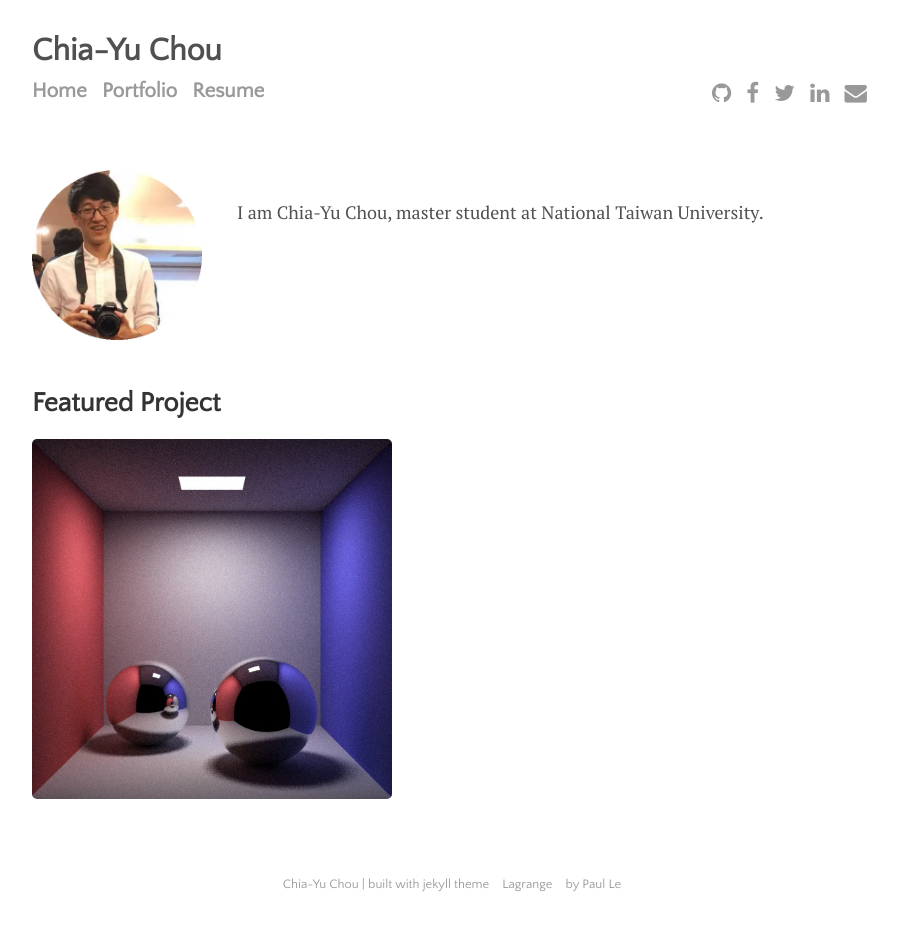
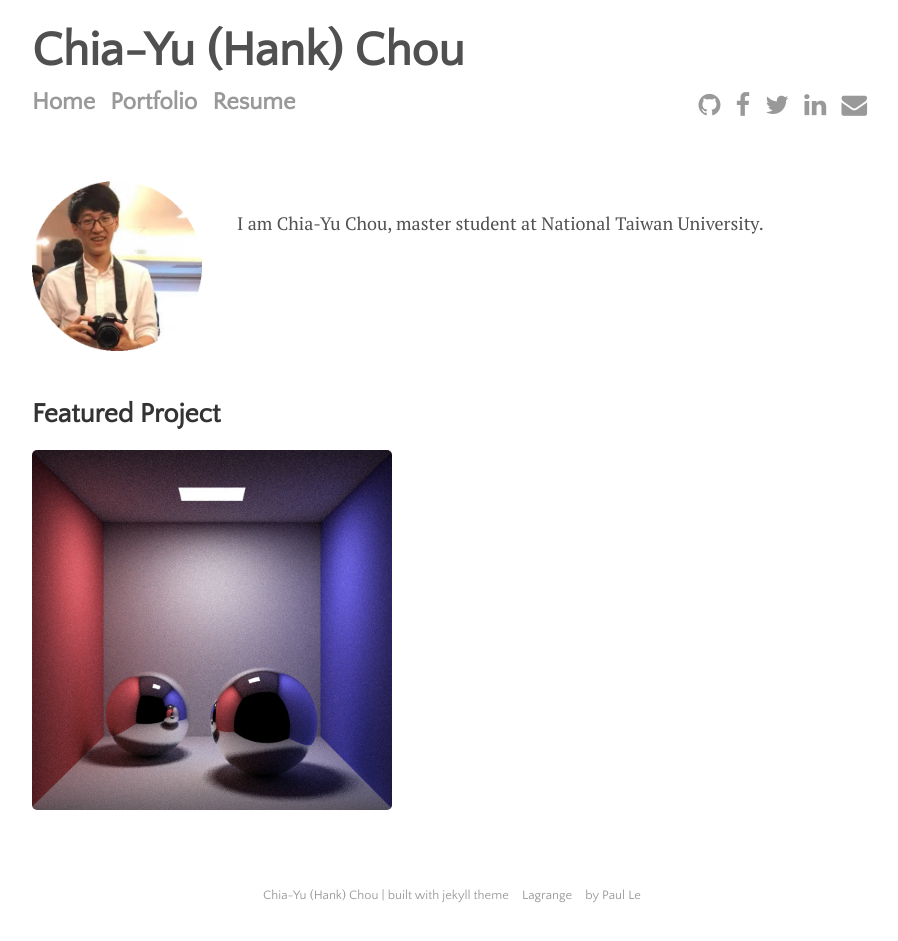
Before and after one commit to xh5a5n6k6/xh5a5n6k6.github.io, a Jekyll site: the page built from index.md, in a window 1280 px wide. Shown: the whole page, without its empty margins (188-1086 px from the left). Built offline with Jekyll 4.4.1, drawn with Linux system fonts in a browser that asks for light colours.

Commit message:
Revise font size

```diff
--- a/_config.yml
+++ b/_config.yml
@@ -20,7 +20,7 @@ permalink:           none
 plugins:             [jekyll-paginate, jekyll-sitemap, jekyll-feed, jekyll-seo-tag]
 
 # Customise atom feed settings (this is where Jekyll-Feed gets configuration information)
-title:		           'Chia-Yu Chou'
+title:		           'Chia-Yu (Hank) Chou'
 description:	       ''
 author:              'Paul Le'
 
--- a/_includes/footer.html
+++ b/_includes/footer.html
@@ -1,5 +1,4 @@
 <footer class="footer">
-    <!-- {% include social-icons.html %} -->
     <div class="post-date">
         {{ site.title }} | built with jekyll theme <a href="https://github.com/LeNPaul/Lagrange">Lagrange</a> by {{ site.author }}
     </div>
--- a/assets/css/main.css
+++ b/assets/css/main.css
@@ -110,7 +110,7 @@ hr {
 }
 
 .masthead-title a {
-  font-size: 2rem;
+  font-size: 3rem;
   text-decoration: none;
   color: #505050;
 }
@@ -233,7 +233,7 @@ hr {
 */
 
 .menu {
-  padding-top: 0.5rem;
+  padding-top: 0.9rem;
   display: block;
 }
 
@@ -243,7 +243,7 @@ hr {
 
 .menu-content a {
   color: #999;
-  font-size: 1.3rem;
+  font-size: 1.5rem;
   padding-right: 10px;
 }
 
@@ -253,7 +253,7 @@ hr {
 
 .social-icons a {
   color: #999;
-  font-size: 1.4rem;
+  font-size: 1.6rem;
 }
 
 @media (max-width: 30em) {
```
Lines whose indentation alone changed are shown as unchanged.
